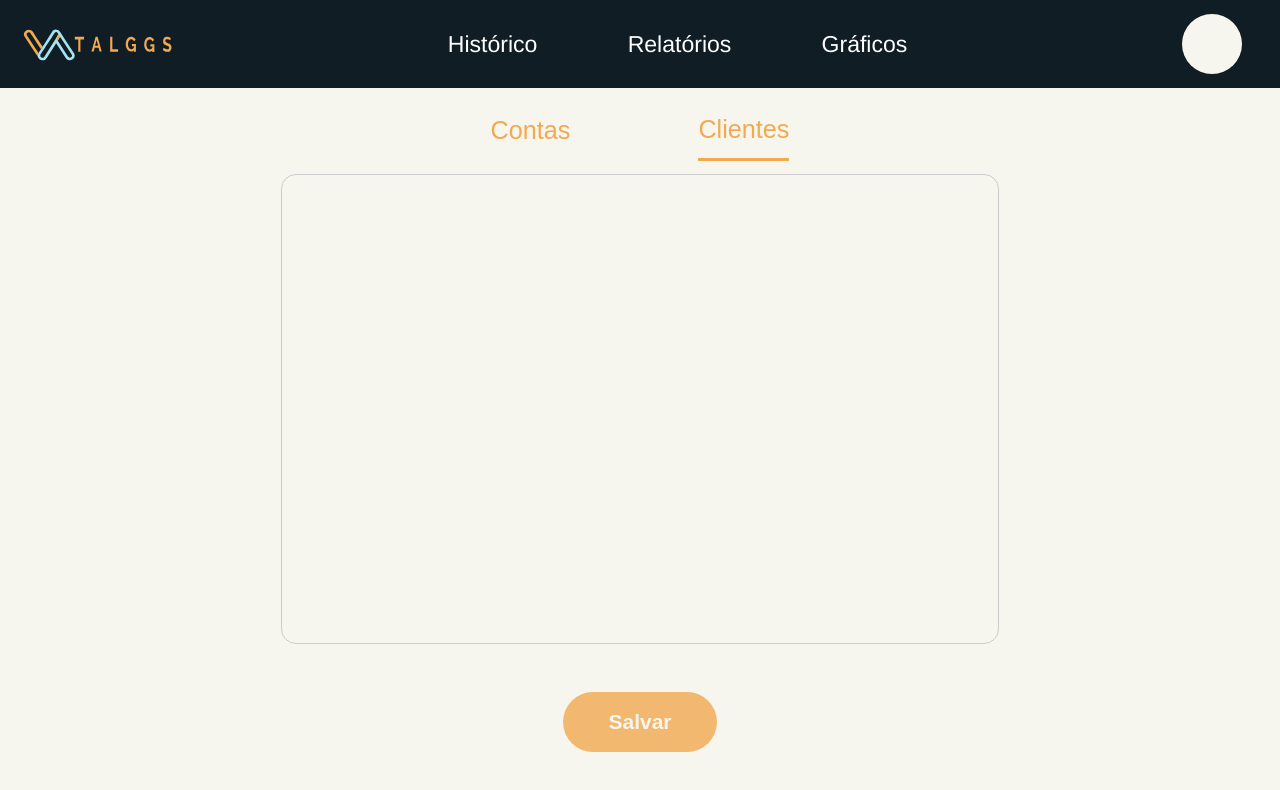
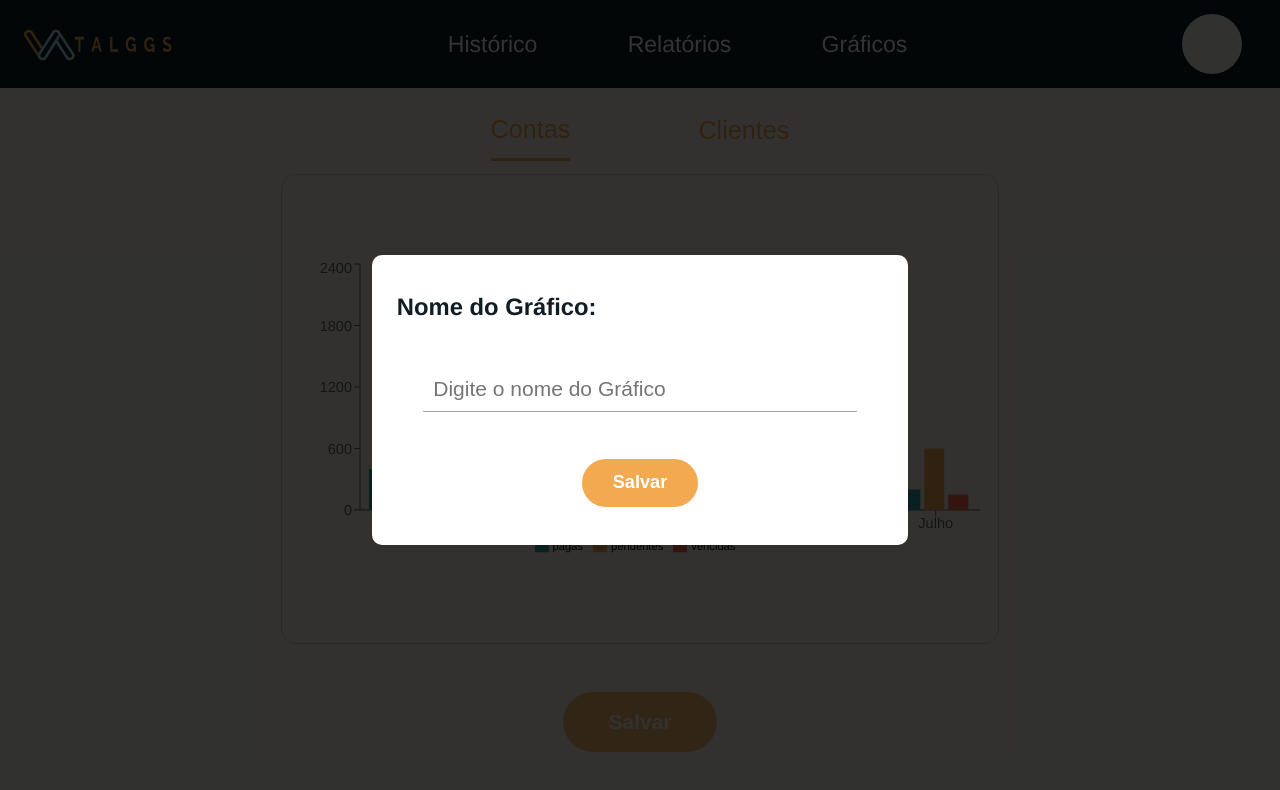
Before and after one commit to matheus-three/talggs-web, a React (Create React App) app: page /createGraphics in a window 1280 px wide. Both pictures are taken after a click on the button "Salvar". Shown: the top 790 px of the page. Built offline with nearby package versions, Linux system fonts and the light colour scheme.

Commit message:
salvando gráficos no array

```diff
--- a/src/Components/ContextApi/Context.jsx
+++ b/src/Components/ContextApi/Context.jsx
@@ -1,12 +1,10 @@
 import React, { createContext, useState} from 'react'
-
 
 export const AppContext = createContext();
 
-
 const AppContextProvider = ({ children }) => {
 	const [report, setReport] = useState([]);
-	const[api,setApi] = useState([])
+	const [api,setApi] = useState([])
 	const [showDetails,setShowDetails] = useState(false)
 	const [saveNameReportState,setSaveNameReportState] = useState(false);
 
@@ -25,6 +23,7 @@ const AppContextProvider = ({ children }) => {
 
 		setApi(api)
 	}
+
 	return (
 		<AppContext.Provider value={{ report, saveReport,saveNameReportState,
 		setSaveNameReportState,getReportStats,api,setShowDetails,showDetails}}>
--- a/src/Components/ContextApi/ContextGraphics.jsx
+++ b/src/Components/ContextApi/ContextGraphics.jsx
@@ -99,19 +99,24 @@ const GraphicsProvider = ({ children }) => {
 		}
 	);
 
-		/*
+
+	const [arraySavedGraphics, setSavedGraphic] = useState([]);
+	const [saveNameGraphicState, setSaveNameGraphicState] = useState(false);
+
 	const saveGraphic = save => {
 		const newGraphic = {
-				id: graphic.length+ 1,
+			id: arraySavedGraphics.length + 1,
 			name: save.name,
-				stats: save.stats
+			saved: save.saved
 		}
-			setGraphicData([...graphic,newGraphic]);
+		setSavedGraphic([...arraySavedGraphics, newGraphic]);
+
+		console.log("arraySavedGraphics NO CONTEXT: ")
+		console.log(arraySavedGraphics)
 	}
-		*/
 
 	return (
-			<GraphicContext.Provider value={{ graphic }}>
+		<GraphicContext.Provider value={{ graphic, saveGraphic, saveNameGraphicState, setSaveNameGraphicState, arraySavedGraphics }}>
 			{children}
 		</GraphicContext.Provider>
 	)
--- /dev/null
+++ b/src/Components/Pages/CreateGraphics/Graphics/SaveGraphic/index.tsx
@@ -0,0 +1,86 @@
+import React, { Fragment, useContext, useState } from 'react'
+import { SaveReportBehind, SaveNameReportStyle } from '../../../../Assets/styled-components/StylesCreateReportComponent';
+import { GraphicContext } from '../../../../ContextApi/ContextGraphics';
+
+interface IGraphicContext {
+    graphic: IGraphic;
+}
+
+interface IGraphic {
+    dataAccounts: Array<any>
+    dataAge: Array<any>
+    dataGender: Array<any>
+    dataLocation: Array<any>
+}
+
+interface Iprops {
+	graphicType: any,
+	filter: any
+}
+
+function SaveGraphic(props : Iprops) {
+	const {saveNameGraphicState, setSaveNameGraphicState} = useContext(GraphicContext)
+	const [saveName,setSaveName] = useState("")
+	const {saveGraphic, arraySavedGraphics} = useContext(GraphicContext)
+
+	const context: IGraphicContext = useContext(GraphicContext);
+	const { graphic } = context;
+	console.log("GRAPHIC: \n");
+	console.log(graphic);
+	console.log("dataAccounts no SAVEGRAPHICS: \n");
+    console.log(graphic.dataAccounts);
+
+	function handleSaveClick() {
+		setSaveNameGraphicState(false)
+		setSaveName("")
+
+		if (props.graphicType === "1") {
+			const array = {
+				name: saveName,
+				saved: graphic.dataAccounts
+			}
+			saveGraphic(array)
+
+
+		} else if (props.filter === "localidade") {
+			const array = {
+				name: saveName,
+				saved: graphic.dataLocation
+			}
+			saveGraphic(array)
+		} else if (props.filter === "idade") {
+			const array = {
+				name: saveName,
+				saved: graphic.dataAge
+			}
+			saveGraphic(array)
+		} else if (props.filter === "sexo") {
+			const array = {
+				name: saveName,
+				saved: graphic.dataGender
+			}
+			saveGraphic(array)
+		}
+	}
+
+	function handleSave (e) {
+		setSaveName(e.target.value);
+	}
+
+	return (
+		<Fragment>
+			{saveNameGraphicState ?
+				<SaveReportBehind top={"0px"} left={"0px"} height={"100%"} back = {"rgba(0,0,0,0.8)"}>
+					<SaveNameReportStyle>
+						<span>Nome do Gráfico:</span>
+						<input type="text" placeholder="Digite o nome do Gráfico" onChange={handleSave} />
+						<button onClick={handleSaveClick}>Salvar</button>
+					</SaveNameReportStyle>
+				</SaveReportBehind>
+				:
+				undefined}
+		</Fragment>
+	)
+}
+
+export default SaveGraphic;
--- a/src/Components/Pages/CreateGraphics/Graphics/index.tsx
+++ b/src/Components/Pages/CreateGraphics/Graphics/index.tsx
@@ -9,8 +9,8 @@ import FormControl from '@material-ui/core/FormControl';
 import FormLabel from '@material-ui/core/FormLabel';
 import { renderActiveShape } from './activeShapeGraphic'
 import { GraphicContext } from '../../../ContextApi/ContextGraphics';
+import SaveGraphic from './SaveGraphic'
 
-const Graphics = () => {
 interface IGraphicContext {
     graphic: IGraphic;
 }
@@ -22,13 +22,19 @@ const Graphics = () => {
     dataLocation: Array<any>
 }
 
+const Graphics = () => {
     //context
     const context: IGraphicContext = useContext(GraphicContext);
     const { graphic } = context;
+    console.log("graphic no GRAPHICS \n");
     console.log(graphic);
+    console.log("dataAccount no GRAPHICS \n");
     console.log(graphic.dataAccounts);
 
-    //Which graphic
+    //save
+    const { setSaveNameGraphicState } = useContext(GraphicContext);
+
+    //GRAPHIC TYPE
     const [graphicType, setgraphicType] = useState("1")
 
 	//CHART
@@ -55,6 +61,9 @@ const Graphics = () => {
 		}
     }
 
+	function saveGraphic() {
+        setSaveNameGraphicState(true)
+	}
 
     return (
     <PositionStyle>
@@ -154,8 +163,11 @@ const Graphics = () => {
         }
 
             <ButtonStyle>
-                <button onClick={handleClick}>Salvar</button>
+                <button onClick={saveGraphic}>Salvar</button>
             </ButtonStyle>
+
+            <SaveGraphic graphicType={graphicType} filter={value}></SaveGraphic>
+
         </BottomPositionStyle>
     </PositionStyle>
     )
--- a/src/Components/Pages/CreateReport/Filter/index.tsx
+++ b/src/Components/Pages/CreateReport/Filter/index.tsx
@@ -1,8 +1,6 @@
 import React, { useContext } from "react"
 import { FilterStyle, OptionFilterStatusStyle, FilterStatusStyle } from "../../../Assets/styled-components/StylesCreateReportComponent";
 import { FilterContext } from "../../../ContextApi/ContextFilterState";
-
-
 
 function Filter() {
 	const {nameStatus,filterStatus,cpfStatus,dateLaunchStatus,dateDueStatus} = useContext(FilterContext)
--- a/src/Components/Pages/CreateReport/Stats/SaveReport/index.tsx
+++ b/src/Components/Pages/CreateReport/Stats/SaveReport/index.tsx
@@ -11,8 +11,6 @@ function SaveReport(props: Iprops) {
 	const [saveName,setSaveName] = useState("")
 	const {saveReport} = useContext(AppContext)
 
-
-
 	function handleSaveClick() {
 		setSaveNameReportState(false)
 		setSaveName("")
@@ -24,10 +22,10 @@ function SaveReport(props: Iprops) {
 		saveReport(array)
 	}
 
-
 	function handleSave (e) {
 		setSaveName(e.target.value);
 	}
+
 	return (
 		<Fragment>
 			{saveNameReportState ?
--- a/src/Components/Pages/CreateReport/index.tsx
+++ b/src/Components/Pages/CreateReport/index.tsx
@@ -2,8 +2,6 @@ import React, { Fragment } from 'react'
 import {Container } from '../../Assets/styled-components/StylesCreateReportComponent';
 import Filter from './Filter';
 import Stats from './Stats';
-
-
 
 function CreateReport() {
     return (
--- a/src/Components/Pages/Reports/SavedReports/index.tsx
+++ b/src/Components/Pages/Reports/SavedReports/index.tsx
@@ -10,7 +10,7 @@ interface Iprops {
 
 function SavedReports (props: Iprops) {
     const [showReport,setShowReport] = useState(false);
-		const {report} = useContext(AppContext)
+	const {report} = useContext(AppContext)
 
     function handleClick () {
         showReport?
```
Also changed, not shown: src/Components/Pages/Graphics/SavedGraphics/index.tsx (+8 -1 lines). Lines whose indentation alone changed are shown as unchanged.
